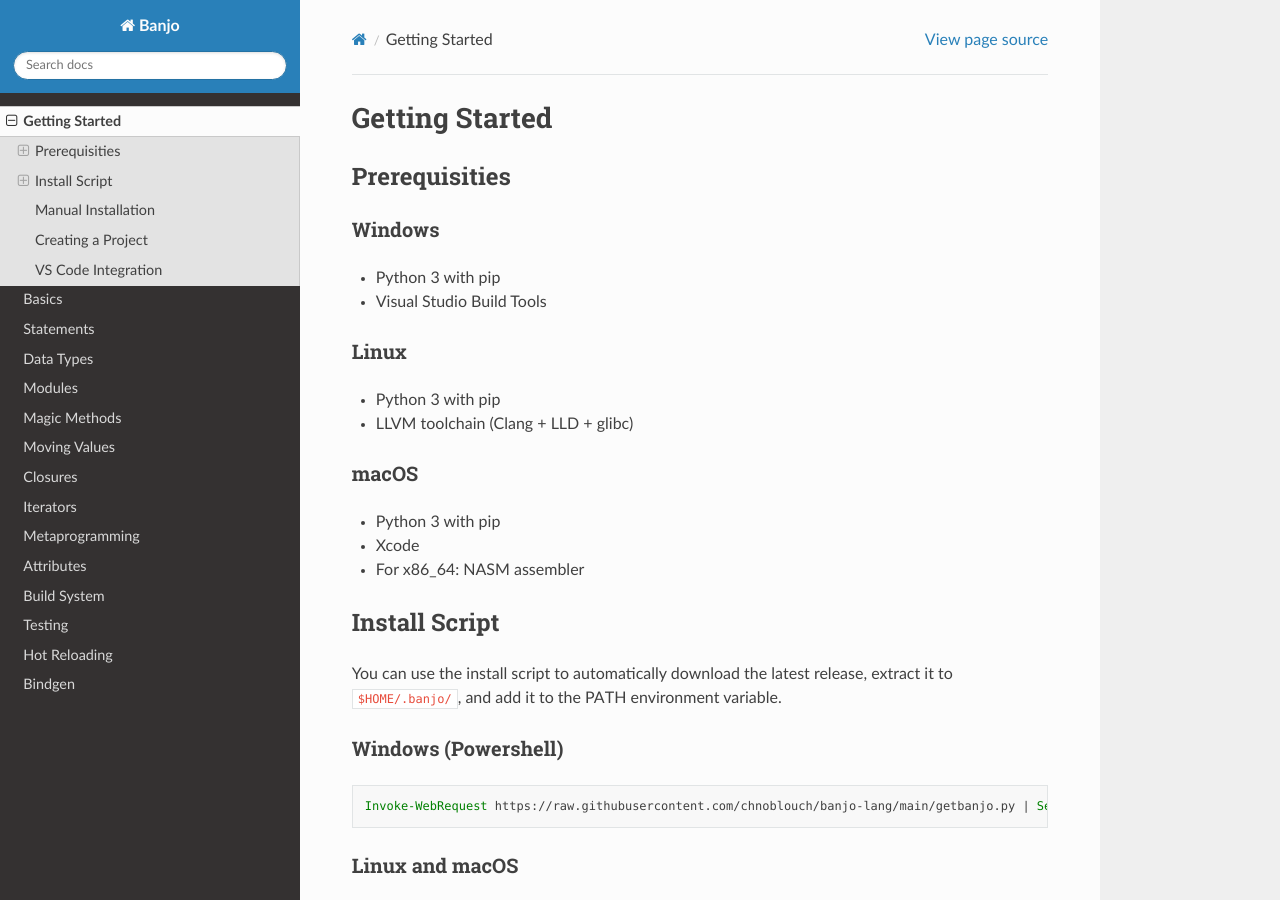
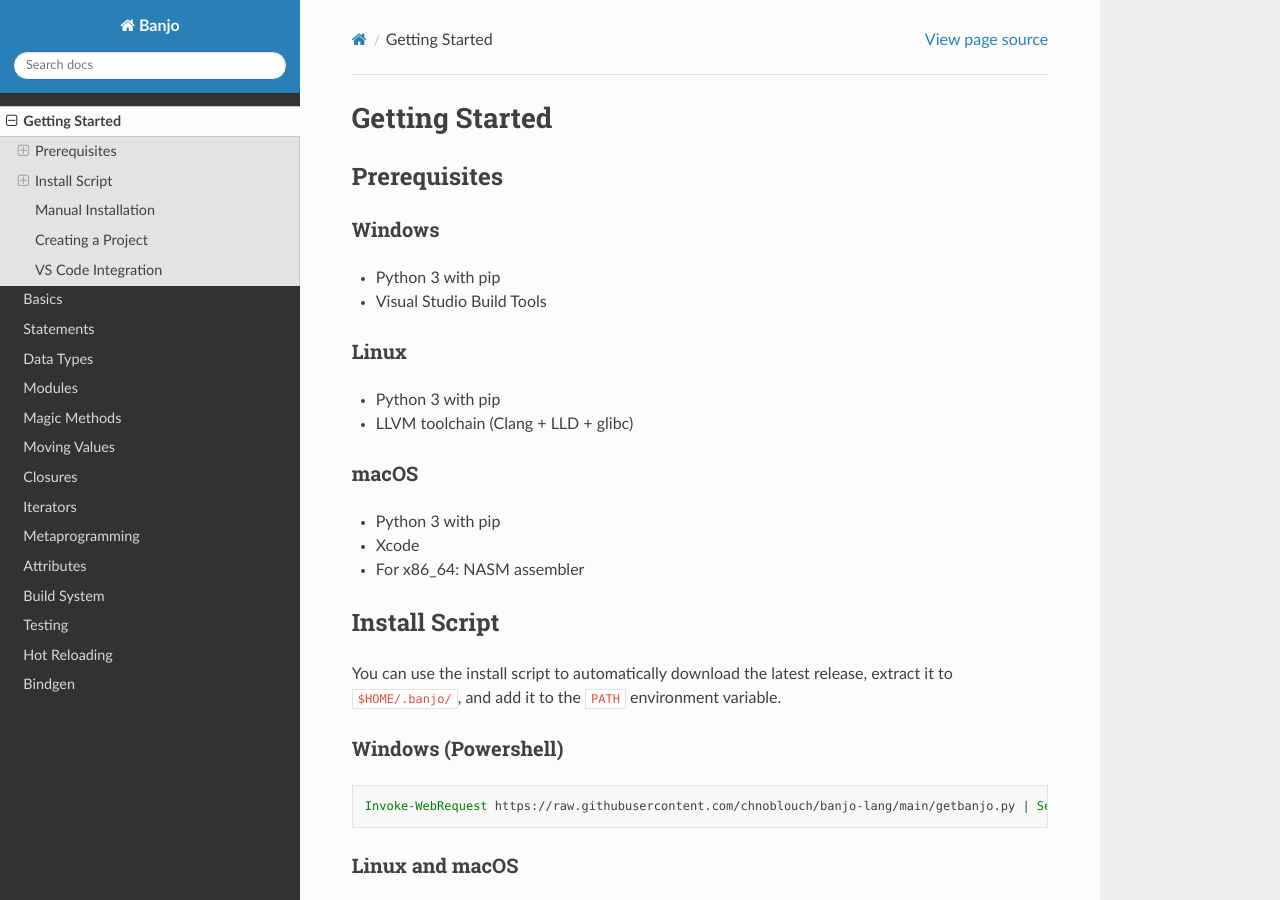
Before and after one commit to chnoblouch/banjo-lang, a Sphinx documentation site: the page built from docs/lang/source/getting_started.md, in a window 1280 px wide and 900 px high. Built offline with Sphinx 7.4.7 and the Read the Docs theme 2.0.0, drawn with Linux system fonts in a browser that asks for light colours.

Commit message:
[docs] fix spelling mistake

````diff
--- a/docs/lang/source/getting_started.md
+++ b/docs/lang/source/getting_started.md
@@ -1,6 +1,6 @@
 # Getting Started
 
-## Prerequisities
+## Prerequisites
 
 ### Windows
 - Python 3 with pip
@@ -17,7 +17,7 @@
 
 ## Install Script
 
-You can use the install script to automatically download the latest release, extract it to ```$HOME/.banjo/```, and add it to the PATH environment variable.
+You can use the install script to automatically download the latest release, extract it to ```$HOME/.banjo/```, and add it to the ```PATH``` environment variable.
 
 ### Windows (Powershell)
 
````
